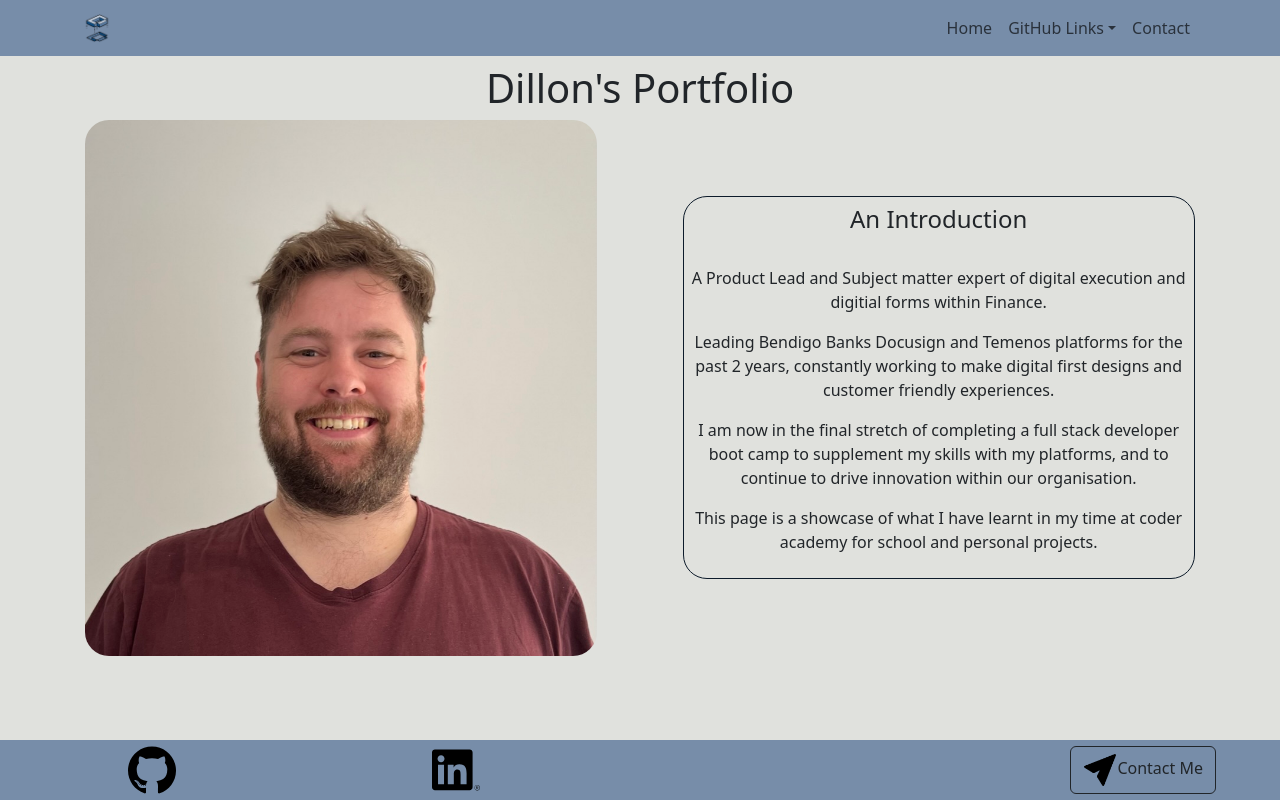
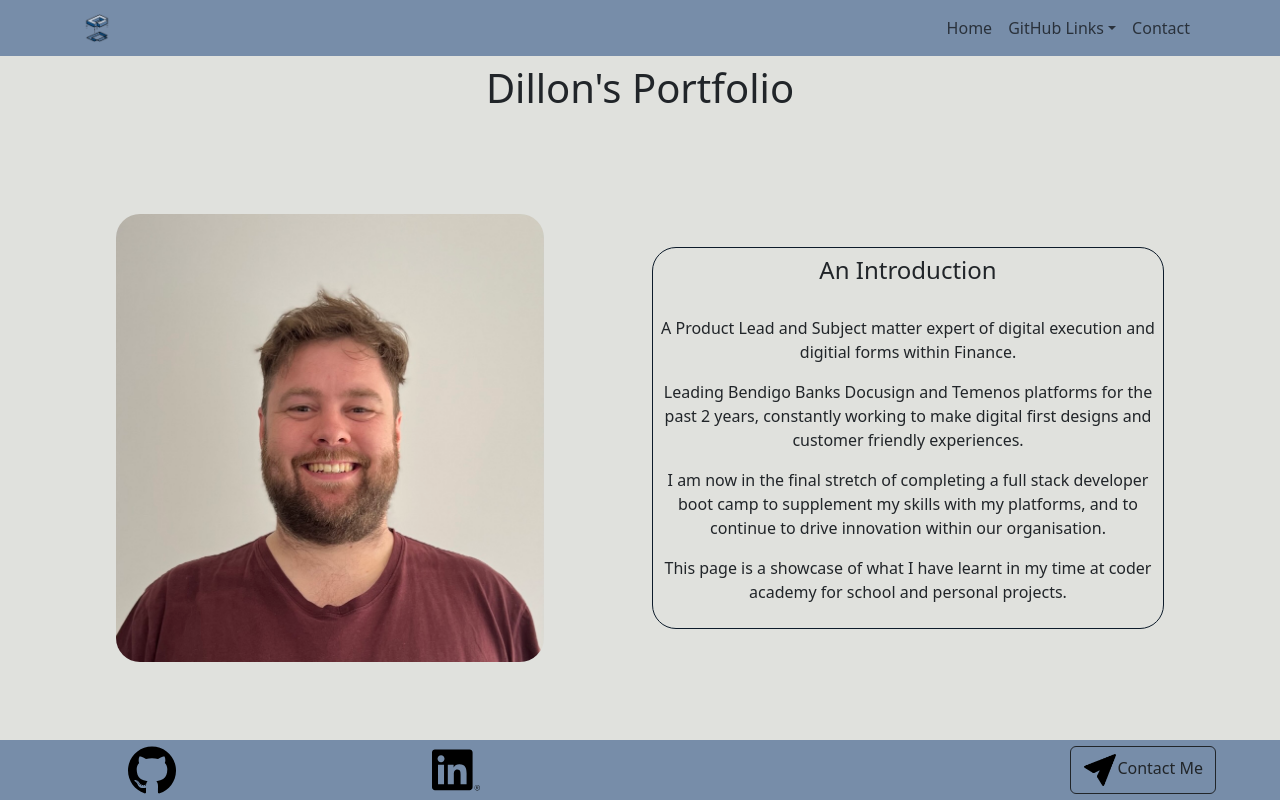
Before and after one commit to dilbot-cot/oct23-t3-hackathon, a React (Vite) app: page / in a window 1280 px wide. Built offline with nearby package versions, Linux system fonts and the light colour scheme.

Commit message:
fix: more styling

```diff
--- a/src/pages/HomePage.jsx
+++ b/src/pages/HomePage.jsx
@@ -5,7 +5,7 @@ export default function HomePage() {
 
     return (
         <div className="wrapper">
-            <h1>Dillon's Portfolio</h1>
+            <h1 className='title'>Dillon's Portfolio</h1>
             <div className="main-content">
                 <div className="image-content">
                     <img src={headshot} />
--- a/src/styles/footer.css
+++ b/src/styles/footer.css
@@ -3,7 +3,7 @@
     justify-content: space-between;
     max-width: 100dvw;
     align-items: center;
-    height: 60px;
+    min-height: 60px;
     background-color: #778DA9;
 
     .footer-left{
--- a/src/styles/homepage.css
+++ b/src/styles/homepage.css
@@ -3,13 +3,19 @@
     flex-direction: column;
     align-items: center;
     background-color: #E0E1DD;
+    justify-content: center;
+    padding-top: 2rem;
 }
 
+.title {
+    margin-bottom: 2rem;
+}
 .main-content {
     display: flex;
     align-items: center;
     justify-content: space-evenly;
-    min-width: 100vw;
+    width: 100%;
+    flex: 1
 }
 
 .image-content {
@@ -42,3 +48,9 @@
         margin-bottom: 1rem;
     }
 }
+
+@media (min-width: 1024px) {
+    .image-content img {
+        max-width: 428px;
+    }
+}
```
